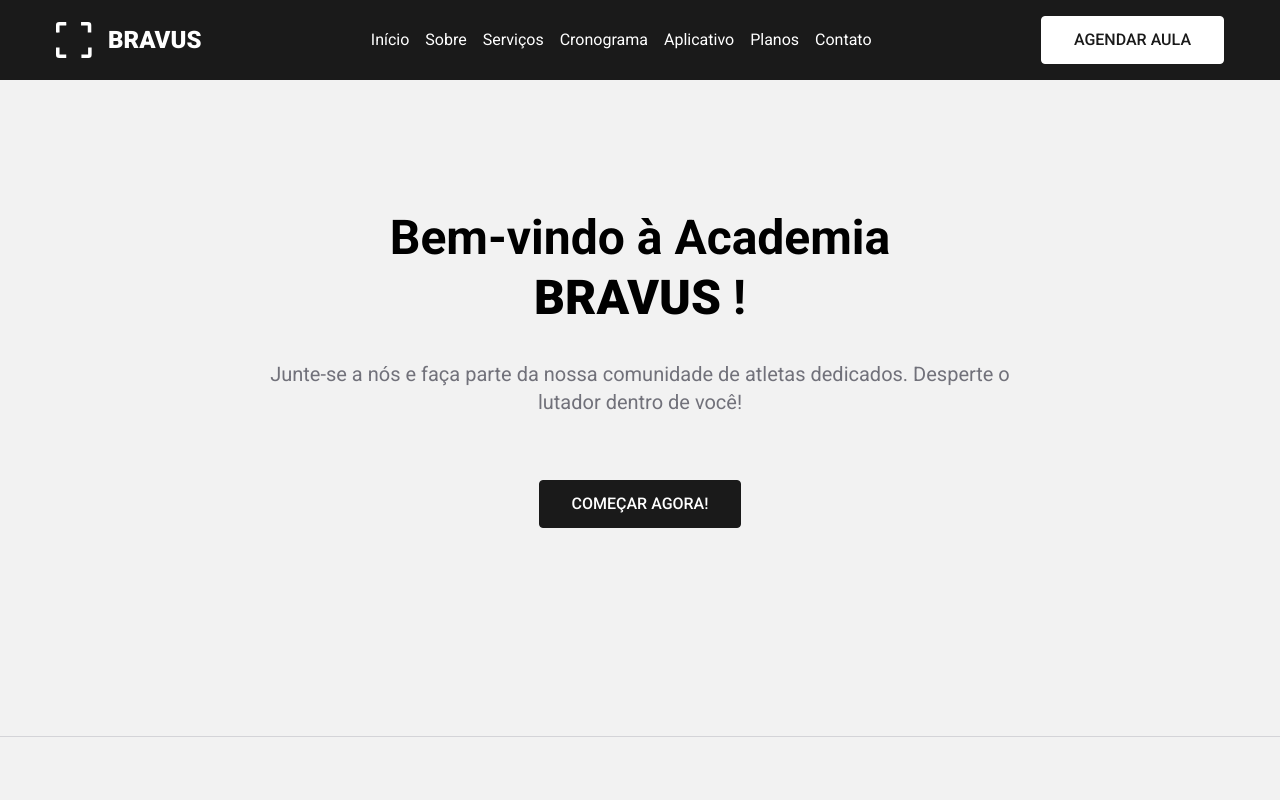
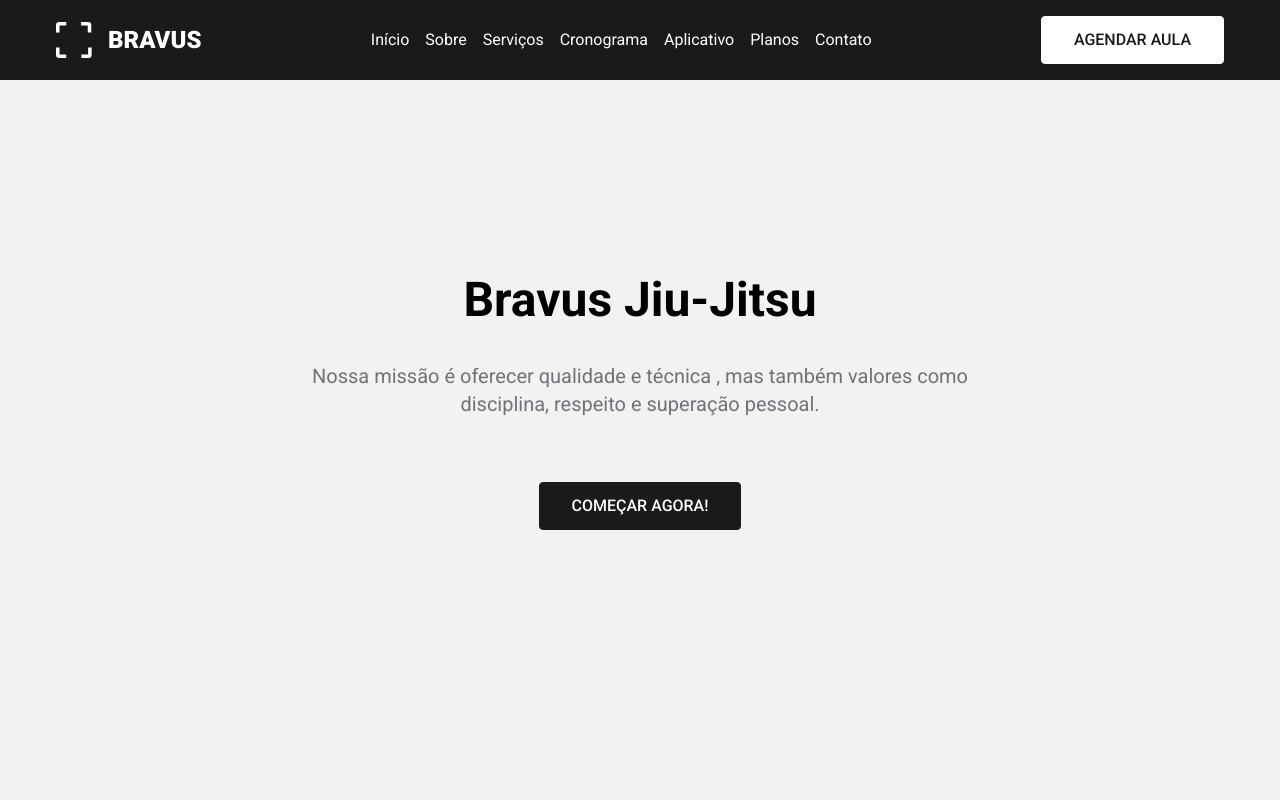
Before and after one commit to MatheusAltrao/Bravus, a Next.js app: page / in a window 1280 px wide. Shown: the top 800 px of the page. Built offline with nearby package versions, Linux system fonts and the light colour scheme.

Commit message:
fix: hero section

```diff
--- a/src/components/sections/Header.tsx
+++ b/src/components/sections/Header.tsx
@@ -4,7 +4,7 @@ import Link from 'next/link';
 
 const Header = () => {
     return (
-        <header className=' w-full bg-primary fixed top-0 left-0'>
+        <header className=' w-full bg-primary fixed top-0 left-0 z-10'>
             <div className='w-full max-w-[1200px] mx-auto p-4 text-white flex items-center justify-between'>
                 <div className='flex items-center gap-4'>
                     <Image src={Logo} alt='' width={36} height={36} />
--- a/src/components/sections/Hero.tsx
+++ b/src/components/sections/Hero.tsx
@@ -3,17 +3,16 @@ import Link from 'next/link';
 const Hero = () => {
     return (
         <section
-            className='h-[92vh]   flex flex-col items-center justify-center '
+            className='h-[100vh]   flex flex-col items-center justify-center '
             id='hero'
         >
             <header className='space-y-8'>
                 <h2 className=' text-center md:leading-[60px] font-semibold  text-3xl lg:text-[48px] '>
-                    Bem-vindo à Academia <br />{' '}
-                    <span className='font-black'>BRAVUS</span> !
+                    Bravus Jiu-Jitsu
                 </h2>
-                <p className='description text-center'>
-                    Junte-se a nós e faça parte da nossa comunidade de atletas
-                    dedicados. Desperte o lutador dentro de você!
+                <p className='text-xl text-zinc-500 text-center max-w-[700px]'>
+                    Nossa missão é oferecer qualidade e técnica , mas também
+                    valores como disciplina, respeito e superação pessoal.
                 </p>
             </header>
 
```
